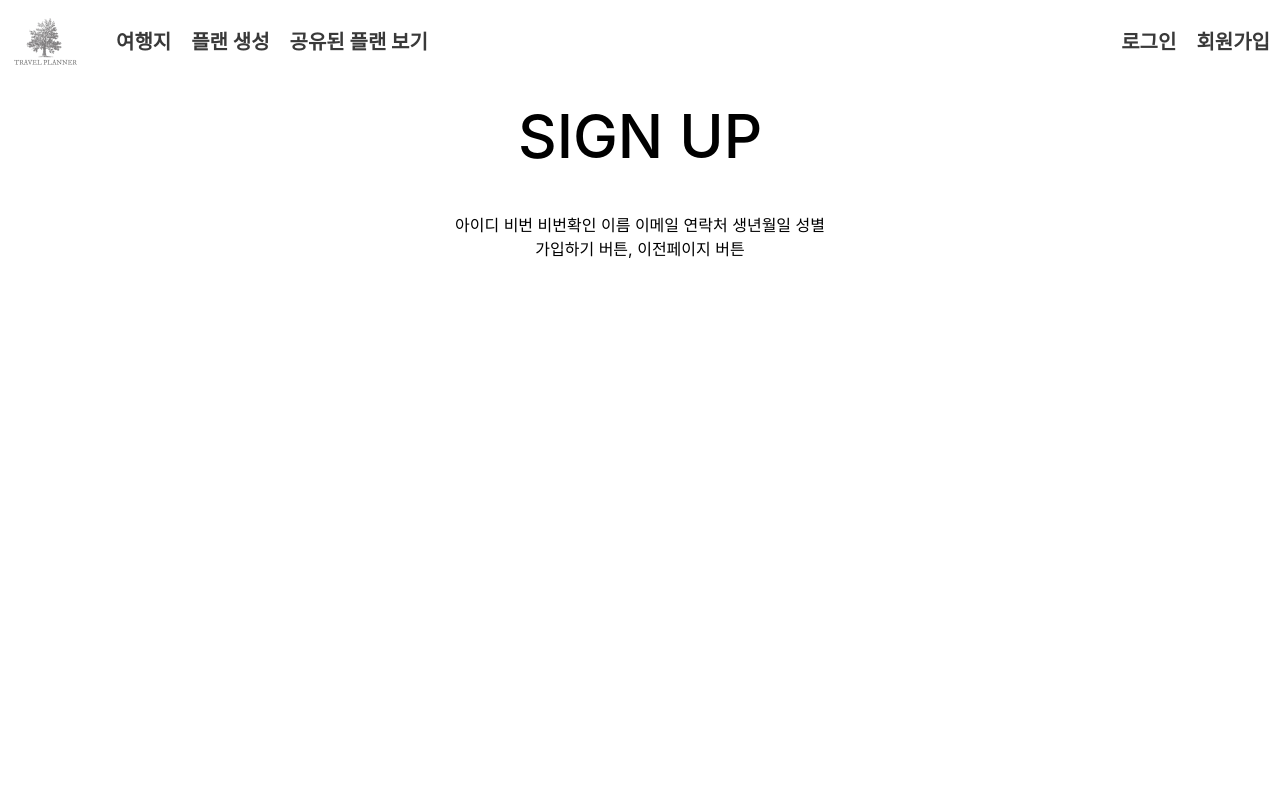
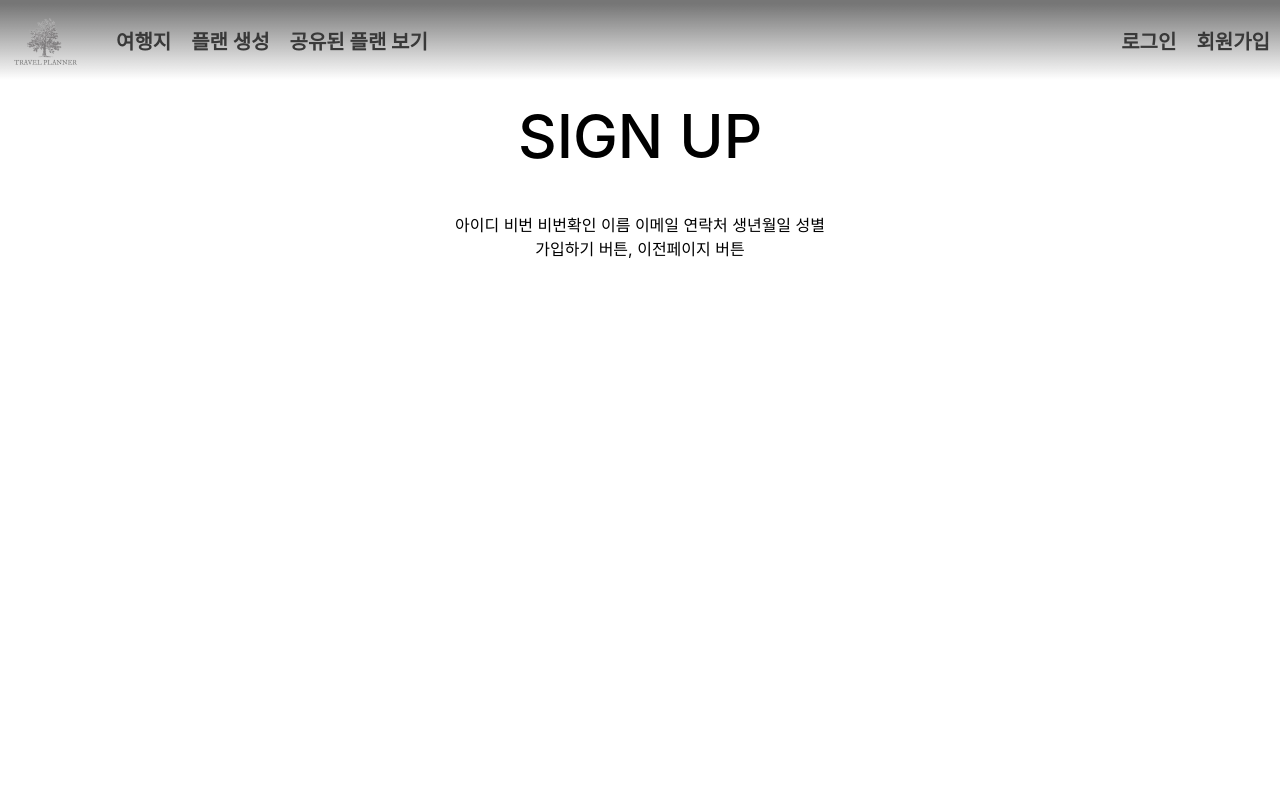
Before and after one commit to ten-3dev/travel-planner, a React (Create React App) app: page /sign in a window 1280 px wide. Shown: the top 800 px of the page. Built offline with nearby package versions, Linux system fonts and the light colour scheme.

Commit message:
헤더 백그라운드 수정

```diff
--- a/src/App.js
+++ b/src/App.js
@@ -11,7 +11,7 @@ import { BrowserRouter, Routes, Route } from 'react-router-dom';
 const App = () => {
   return (
     <BrowserRouter>
-      <Header main/>
+      <Header/>
       <Routes>
         <Route path="/" element={<MainPage/>}/>
         <Route path="/login" element={<LoginPage/>}/>
--- a/src/Components/header/index.js
+++ b/src/Components/header/index.js
@@ -1,22 +1,25 @@
 import React from "react";
-import { useNavigate } from "react-router-dom";
+import { useNavigate, useLocation } from "react-router-dom";
 import * as Styles from './style';
 
-const Header = ({main}) => {
+const Header = () => {
     const navigate = useNavigate();
+    const location = useLocation();
 
     const moveMain = () => {
         navigate('/');
     }
+
     const moveLogin = () => {
         navigate('/login');
     }
+
     const moveSign = () => {
         navigate('/sign');
     }
 
     return(
-        <Styles.Wrapper main={main}>
+        <Styles.Wrapper main={location.pathname === '/' ? true : false}>
             <Styles.Header>
                 <Styles.Menu>
                     <Styles.Img src={process.env.PUBLIC_URL + `assets/logo.png`} alt="logo" onClick={moveMain}/>
```
